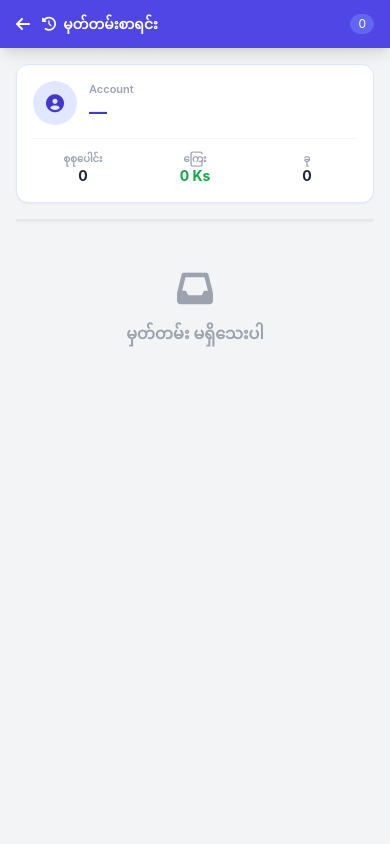
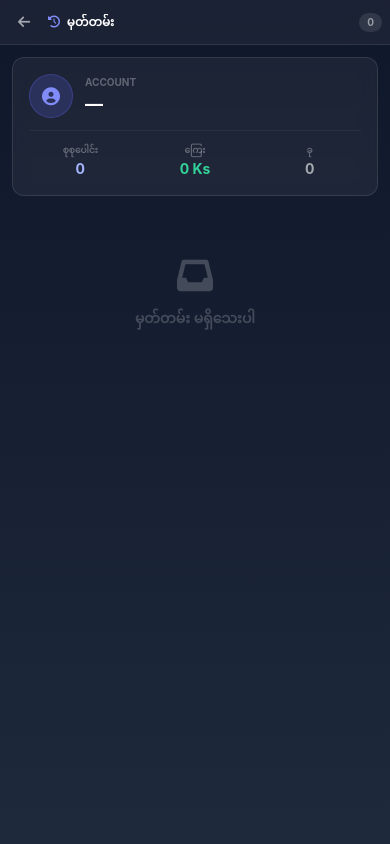
Before and after one commit to DeeLiso/2d-parser-engine, a Django app: page /bet/records/ in a window 390 px wide. Run offline with Django 5.2, Linux system fonts and the light colour scheme; the visitor is signed in with stand-in values (Sample User, id 1); data comes from the database, SQL or seed files in the repository; some libraries are stand-ins or nearby versions.

Commit message:
fix: mobile nav consistency — glass-nav dark theme + safe-area-inset-bottom for all pages

```diff
--- a/twodapp/templates/twodapp/bettor_records.html
+++ b/twodapp/templates/twodapp/bettor_records.html
@@ -2,126 +2,149 @@
 <html lang="my">
 <head>
     <meta charset="UTF-8">
-    <meta name="viewport" content="width=device-width, initial-scale=1.0">
+    <meta name="viewport" content="width=device-width, initial-scale=1.0, maximum-scale=1.0, user-scalable=no, viewport-fit=cover">
     <title>မှတ်တမ်း — {{ bettor_name }}</title>
     {% load static %}
     <script src="https://cdn.tailwindcss.com"></script>
     <link href="https://cdnjs.cloudflare.com/ajax/libs/font-awesome/6.0.0/css/all.min.css" rel="stylesheet">
     <link rel="stylesheet" href="/static/css/effects.css">
     <style>
-        body { font-family: -apple-system, BlinkMacSystemFont, "Segoe UI", Roboto, sans-serif; background: #f3f4f6; }
-        .table-scroll { overflow-x: auto; -webkit-overflow-scrolling: touch; }
-        table { min-width: 600px; }
-        .row-active { background: white; }
-        .row-canceled { background: #f9fafb; opacity: 0.6; }
-        .row-error { background: #fef2f2; }
-        .num-tag { display: inline-block; background: #e0e7ff; color: #3730a3; border-radius: 0.25rem; padding: 0.05rem 0.35rem; font-size: 0.65rem; font-weight: 700; margin: 0.05rem; }
+        * { box-sizing: border-box; -webkit-tap-highlight-color: transparent; }
+        html { scroll-behavior: smooth; }
+        body {
+            font-family: -apple-system, BlinkMacSystemFont, "Segoe UI", Roboto, sans-serif;
+            background: linear-gradient(180deg, #0f172a 0%, #1e293b 100%);
+            min-height: 100dvh; overscroll-behavior: none;
+            padding-bottom: calc(env(safe-area-inset-bottom, 0px) + 8px);
+        }
+        .glass-nav {
+            background: rgba(255,255,255,0.05);
+            backdrop-filter: blur(20px);
+            -webkit-backdrop-filter: blur(20px);
+            border-bottom: 1px solid rgba(255,255,255,0.08);
+        }
+        .num-tag {
+            display: inline-block;
+            background: rgba(99,102,241,0.2);
+            color: #a5b4fc;
+            border-radius: 6px;
+            padding: 2px 6px;
+            font-size: 10px;
+            font-weight: 700;
+            font-family: Consolas, monospace;
+            margin: 1px;
+        }
+        .num-tag.hit {
+            background: rgba(16,185,129,0.3);
+            color: #6ee7b7;
+        }
+        .record-row {
+            background: rgba(255,255,255,0.04);
+            border-bottom: 1px solid rgba(255,255,255,0.04);
+            transition: background 0.15s;
+        }
+        .record-row:active { background: rgba(255,255,255,0.08); }
+        .record-row.canceled { opacity: 0.4; }
     </style>
 </head>
-<body class="min-h-screen">
-    <!-- Navbar -->
-    <nav class="bg-indigo-600 text-white shadow-lg sticky top-0 z-50">
-        <div class="max-w-5xl mx-auto px-4 h-12 flex items-center gap-3">
-            <a href="/bet/?type=bettor" class="text-white hover:text-indigo-200"><i class="fas fa-arrow-left"></i></a>
-            <span class="font-bold text-sm truncate"><i class="fas fa-history mr-1"></i> မှတ်တမ်းစာရင်း</span>
-            <span class="ml-auto bg-indigo-500 text-xs px-2 py-0.5 rounded-full">{{ count }}</span>
+<body class="text-white">
+    <!-- Glass Navbar -->
+    <nav class="glass-nav sticky top-0 z-50 shrink-0">
+        <div class="max-w-3xl mx-auto px-2 sm:px-4 h-11 sm:h-12 flex items-center gap-2">
+            <a href="/bet/?type=bettor" class="text-white/60 hover:text-white w-8 h-8 flex items-center justify-center shrink-0 transition">
+                <i class="fas fa-arrow-left text-sm"></i>
+            </a>
+            <span class="font-bold text-xs sm:text-sm truncate"><i class="fas fa-history mr-1 text-indigo-400"></i> မှတ်တမ်း</span>
+            <span class="ml-auto text-[10px] font-bold bg-white/10 text-white/50 px-2 py-0.5 rounded-full">{{ count }}</span>
         </div>
     </nav>
 
-    <div class="max-w-5xl mx-auto px-4 py-4">
-        <!-- Header -->
-        <div class="bg-white rounded-xl shadow-sm p-4 mb-4 border border-indigo-100">
+    <main class="max-w-3xl mx-auto px-3 py-3">
+        <!-- Header Card -->
+        <div class="rounded-xl border border-white/10 bg-white/5 backdrop-blur p-4 mb-3">
             <div class="flex items-center gap-3">
-                <div class="w-11 h-11 rounded-full bg-indigo-100 text-indigo-700 flex items-center justify-center font-bold text-lg shrink-0">
+                <div class="w-11 h-11 rounded-full bg-indigo-500/20 text-indigo-400 flex items-center justify-center font-bold text-lg shrink-0 border border-indigo-500/30">
                     <i class="fas fa-user-circle"></i>
                 </div>
                 <div>
-                    <div class="text-[11px] text-gray-400 font-semibold">Account</div>
-                    <div class="font-bold text-indigo-700 text-lg">{{ bettor_name|default:"—" }}</div>
+                    <div class="text-[10px] text-white/30 font-bold uppercase">Account</div>
+                    <div class="font-bold text-white text-lg">{{ bettor_name|default:"—" }}</div>
                 </div>
             </div>
-            <div class="grid grid-cols-3 gap-3 mt-3 pt-3 border-t border-gray-100">
+            <div class="grid grid-cols-3 gap-3 mt-3 pt-3 border-t border-white/5">
                 <div class="text-center">
-                    <div class="text-[10px] text-gray-400 font-semibold">စုစုပေါင်း</div>
-                    <div id="sumTotal" class="font-bold text-gray-800 text-sm">0</div>
+                    <div class="text-[9px] text-white/30 font-bold uppercase">စုစုပေါင်း</div>
+                    <div id="sumTotal" class="font-bold text-indigo-300 text-sm mt-0.5">0</div>
                 </div>
                 <div class="text-center">
-                    <div class="text-[10px] text-gray-400 font-semibold">ကြေး</div>
-                    <div id="sumAmount" class="font-bold text-green-600 text-sm">0 Ks</div>
+                    <div class="text-[9px] text-white/30 font-bold uppercase">ကြေး</div>
+                    <div id="sumAmount" class="font-bold text-emerald-400 text-sm mt-0.5">0 Ks</div>
                 </div>
                 <div class="text-center">
-                    <div class="text-[10px] text-gray-400 font-semibold">ခု</div>
-                    <div id="sumCount" class="font-bold text-gray-800 text-sm">0</div>
+                    <div class="text-[9px] text-white/30 font-bold uppercase">ခု</div>
+                    <div id="sumCount" class="font-bold text-white/60 text-sm mt-0.5">0</div>
                 </div>
             </div>
         </div>
 
-        <!-- Table -->
-        <div class="bg-white rounded-xl shadow-sm border border-gray-200 overflow-hidden">
-            <div class="table-scroll">
-                <table class="w-full text-xs">
-                    <thead>
-                        <tr class="bg-indigo-50 text-indigo-700">
-                            <th class="px-3 py-2 text-left font-bold">#</th>
-                            <th class="px-3 py-2 text-left font-bold">Playerအမည်</th>
-                            <th class="px-3 py-2 text-left font-bold">ဂဏန်း</th>
-                            <th class="px-3 py-2 text-center font-bold">ခု</th>
-                            <th class="px-3 py-2 text-right font-bold">ကြေး</th>
-                            <th class="px-3 py-2 text-right font-bold">စုစုပေါင်း</th>
-                            <th class="px-3 py-2 text-center font-bold">အခြေအနေ</th>
-                        </tr>
-                    </thead>
-                    <tbody id="recordsBody"></tbody>
-                </table>
-            </div>
+        <!-- Records List -->
+        <div id="recordsList"></div>
+        <div id="emptyState" class="hidden text-center py-12 text-white/20">
+            <i class="fas fa-inbox text-4xl mb-3 block"></i>
+            <p class="text-sm font-semibold">မှတ်တမ်း မရှိသေးပါ</p>
         </div>
-
-        <!-- Empty state -->
-        <div id="emptyState" class="hidden text-center py-12 text-gray-400">
-            <i class="fas fa-inbox text-4xl mb-3"></i>
-            <p class="font-semibold">မှတ်တမ်း မရှိသေးပါ</p>
-        </div>
-    </div>
+    </main>
 
     <script>
         const RECORDS = {{ records_json|safe }};
 
         function render() {
-            const body = document.getElementById('recordsBody');
+            const el = document.getElementById('recordsList');
             const empty = document.getElementById('emptyState');
-            const tbl = body.closest('table');
-            if (!RECORDS.length) { body.innerHTML = ''; tbl.classList.add('hidden'); empty.classList.remove('hidden'); return; }
-            tbl.classList.remove('hidden');
+
+            if (!RECORDS.length) {
+                el.innerHTML = '';
+                empty.classList.remove('hidden');
+                return;
+            }
             empty.classList.add('hidden');
 
             let totalSales = 0, totalCount = 0;
-            let html = '';
-            for (const r of RECORDS) {
-                const nums = (r.numbers || []);
+            el.innerHTML = RECORDS.map(r => {
+                const nums = r.numbers || [];
                 const cnt = r.count || nums.length || 1;
                 const total = cnt * (r.amount || 0);
                 const canceled = !!r.is_canceled;
-                const rowCls = canceled ? 'row-canceled' : r.is_error ? 'row-error' : 'row-active';
+                const cls = canceled ? 'record-row canceled' : 'record-row';
 
-                let status = '<span class="inline-block bg-green-100 text-green-700 px-1.5 py-0.5 rounded-full font-bold"><i class="fas fa-check mr-0.5"></i>Active</span>';
-                if (canceled) status = '<span class="inline-block bg-gray-200 text-gray-500 px-1.5 py-0.5 rounded-full font-bold line-through"><i class="fas fa-ban mr-0.5"></i>Cancel</span>';
-                else if (r.is_error) status = '<span class="inline-block bg-red-100 text-red-600 px-1.5 py-0.5 rounded-full font-bold"><i class="fas fa-times mr-0.5"></i>Error</span>';
+                let status = '<span class="text-[9px] font-bold text-emerald-400 bg-emerald-500/15 px-1.5 py-0.5 rounded-full"><i class="fas fa-check mr-0.5"></i>Active</span>';
+                if (canceled) status = '<span class="text-[9px] font-bold text-white/30 bg-white/5 px-1.5 py-0.5 rounded-full"><i class="fas fa-ban mr-0.5"></i>Cancel</span>';
+                else if (r.is_error) status = '<span class="text-[9px] font-bold text-red-400 bg-red-500/15 px-1.5 py-0.5 rounded-full"><i class="fas fa-times mr-0.5"></i>Error</span>';
 
                 if (!canceled && !r.is_error) { totalSales += total; totalCount += cnt; }
 
                 const numsHtml = nums.map(n => '<span class="num-tag">' + n + '</span>').join('');
 
-                html += `<tr class="${rowCls} border-t border-gray-100 hover:bg-indigo-50/30 transition">
-                    <td class="px-3 py-2 text-gray-400 font-mono">#${r.id}</td>
-                    <td class="px-3 py-2 font-bold text-gray-700">${r.bettor_name || '—'}</td>
-                    <td class="px-3 py-2">${numsHtml || '<span class="italic text-gray-400">—</span>'}</td>
-                    <td class="px-3 py-2 text-center font-semibold">${cnt}</td>
-                    <td class="px-3 py-2 text-right text-green-600 font-semibold">${(r.amount || 0).toLocaleString()}</td>
-                    <td class="px-3 py-2 text-right font-bold ${canceled ? 'text-gray-400 line-through' : 'text-gray-800'}">${total.toLocaleString()}</td>
-                    <td class="px-3 py-2 text-center">${status}</td>
-                </tr>`;
-            }
-            body.innerHTML = html;
+                return `<div class="${cls} rounded-lg px-3 py-2.5 mb-1.5">
+                    <div class="flex items-center justify-between gap-2">
+                        <div class="min-w-0">
+                            <div class="flex items-center gap-1.5 mb-1">
+                                <span class="text-[10px] text-white/20 font-mono">#${r.id}</span>
+                                <span class="font-bold text-sm text-white truncate">${r.bettor_name || '—'}</span>
+                            </div>
+                            <div class="flex flex-wrap gap-0.5 mb-1.5">${numsHtml || '<span class="text-white/20 text-[10px] italic">—</span>'}</div>
+                        </div>
+                        <div class="text-right shrink-0">
+                            <div class="font-bold text-sm ${canceled ? 'text-white/20 line-through' : 'text-white'}">${total.toLocaleString()}</div>
+                            <div class="text-[9px] text-white/30">@ ${(r.amount || 0).toLocaleString()} × ${cnt}</div>
+                        </div>
+                    </div>
+                    <div class="flex items-center justify-between">
+                        ${status}
+                    </div>
+                </div>`;
+            }).join('');
+
             document.getElementById('sumTotal').textContent = totalSales.toLocaleString() + ' Ks';
             document.getElementById('sumAmount').textContent = (RECORDS.filter(r => !r.is_canceled && !r.is_error).reduce((a, r) => a + (r.count || 1) * (r.amount || 0), 0)).toLocaleString() + ' Ks';
             document.getElementById('sumCount').textContent = totalCount + ' ခု';
--- a/twodapp/templates/twodapp/ledger.html
+++ b/twodapp/templates/twodapp/ledger.html
@@ -16,6 +16,7 @@
             font-family: 'Inter', -apple-system, BlinkMacSystemFont, "Segoe UI", Roboto, sans-serif;
             background: linear-gradient(180deg, #0f172a 0%, #1e293b 100%);
             min-height: 100dvh; overscroll-behavior: none;
+            padding-bottom: calc(env(safe-area-inset-bottom, 0px) + 8px);
         }
         button, a { touch-action: manipulation; }
 
--- a/twodapp/templates/twodapp/limit.html
+++ b/twodapp/templates/twodapp/limit.html
@@ -16,6 +16,7 @@
             font-family: 'Inter', -apple-system, BlinkMacSystemFont, "Segoe UI", Roboto, sans-serif;
             background: linear-gradient(180deg, #0f172a 0%, #1e293b 100%);
             min-height: 100dvh; overscroll-behavior: none;
+            padding-bottom: calc(env(safe-area-inset-bottom, 0px) + 8px);
         }
         button, a { touch-action: manipulation; }
 
```
Also changed, not shown: twodapp/templates/twodapp/index.html (+8 -1 lines).
